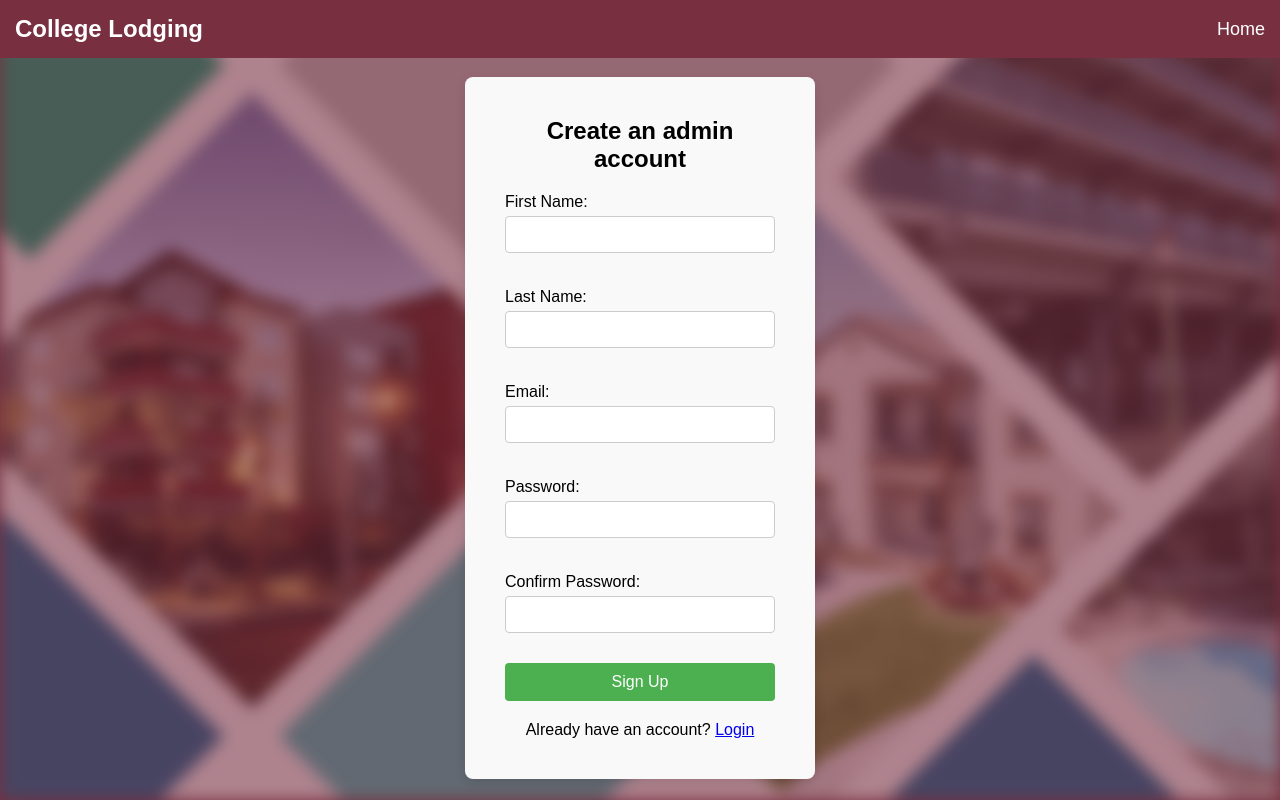
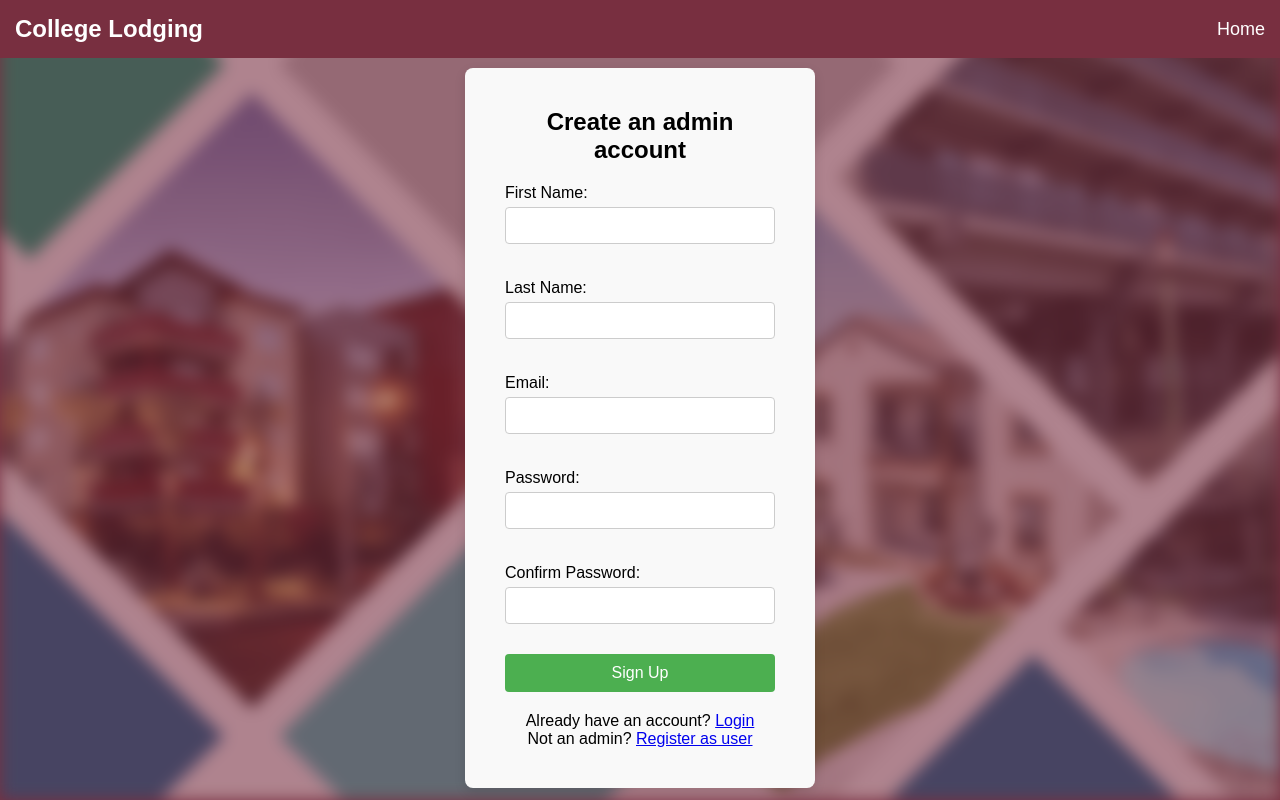
Before and after one commit to JohnathanGD/CollegeLodging, a Flask app: page /admin/signup in a window 1280 px wide. Run offline with Flask 2, Linux system fonts and the light colour scheme.

Commit message:
Bug Fix - Admin Registration Redirect

```diff
--- a/frontend/templates/admin/admin_signup.html
+++ b/frontend/templates/admin/admin_signup.html
@@ -43,6 +43,9 @@
                 <p>
                     Already have an account? <a href="{{ url_for('auth.login') }}">Login</a>
                 </p>
+                <p>
+                    Not an admin? <a href="{{ url_for('auth.signup') }}">Register as user</a>
+                </p>
             </div>
         </div>
     </main>
--- a/frontend/templates/signup.html
+++ b/frontend/templates/signup.html
@@ -45,6 +45,9 @@
                 <p>
                     Already have an account? <a href="{{ url_for('auth.login') }}">Login</a>
                 </p>
+                <p>
+                    Are you an admin? <a href="{{ url_for('admin.signup') }}">Register as admin</a>
+                </p>
             </div>
         </div>
     </main>
```
